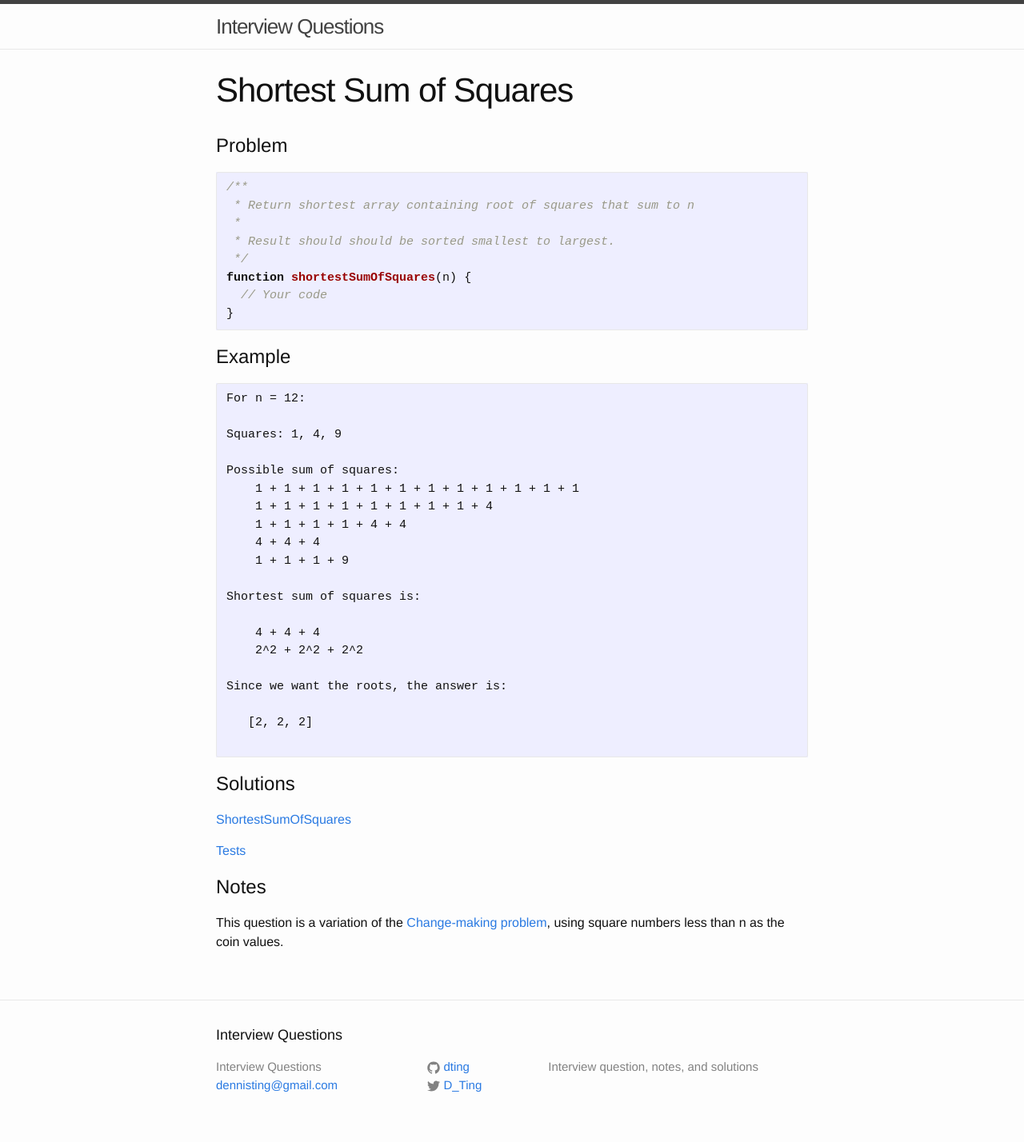
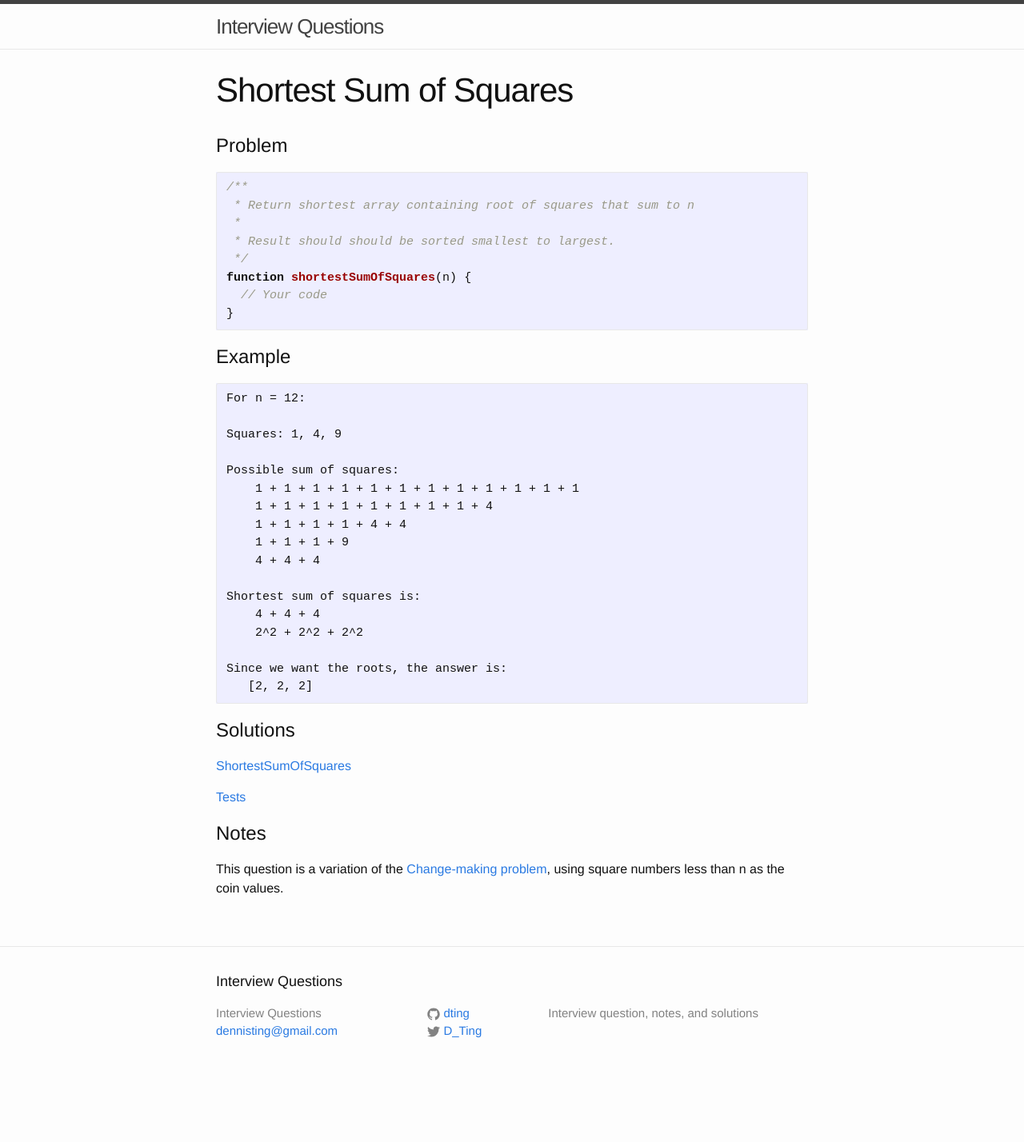
Before and after one commit to dting/interviewqs, a Jekyll site: the page built from shortest-sum-of-squares/index.md, in a window 1280 px wide. Shown: the whole page at 80% size. Built offline with Jekyll 4.4.1, drawn with Linux system fonts in a browser that asks for light colours; after the commit the page ends 1361 px from its top, so only the background shows below that.

````diff
--- a/shortest-sum-of-squares/index.md
+++ b/shortest-sum-of-squares/index.md
@@ -27,18 +27,15 @@ Possible sum of squares:
     1 + 1 + 1 + 1 + 1 + 1 + 1 + 1 + 1 + 1 + 1 + 1
     1 + 1 + 1 + 1 + 1 + 1 + 1 + 1 + 4
     1 + 1 + 1 + 1 + 4 + 4
+    1 + 1 + 1 + 9
     4 + 4 + 4
-    1 + 1 + 1 + 9
 
 Shortest sum of squares is:
-
     4 + 4 + 4
     2^2 + 2^2 + 2^2
 
 Since we want the roots, the answer is:
-
    [2, 2, 2]
-
 ```
 
 # Solutions
--- a/shortest-sum-of-squares/src/Helper.js
+++ b/shortest-sum-of-squares/src/Helper.js
@@ -18,15 +18,13 @@ Possible sum of squares:
     1 + 1 + 1 + 1 + 1 + 1 + 1 + 1 + 1 + 1 + 1 + 1
     1 + 1 + 1 + 1 + 1 + 1 + 1 + 1 + 4
     1 + 1 + 1 + 1 + 4 + 4
+    1 + 1 + 1 + 9
     4 + 4 + 4
-    1 + 1 + 1 + 9
 
 Shortest sum of squares is:
-
     4 + 4 + 4
     2^2 + 2^2 + 2^2
 
 Since we want the roots, the answer is:
-
    [2, 2, 2]
 `;
````
